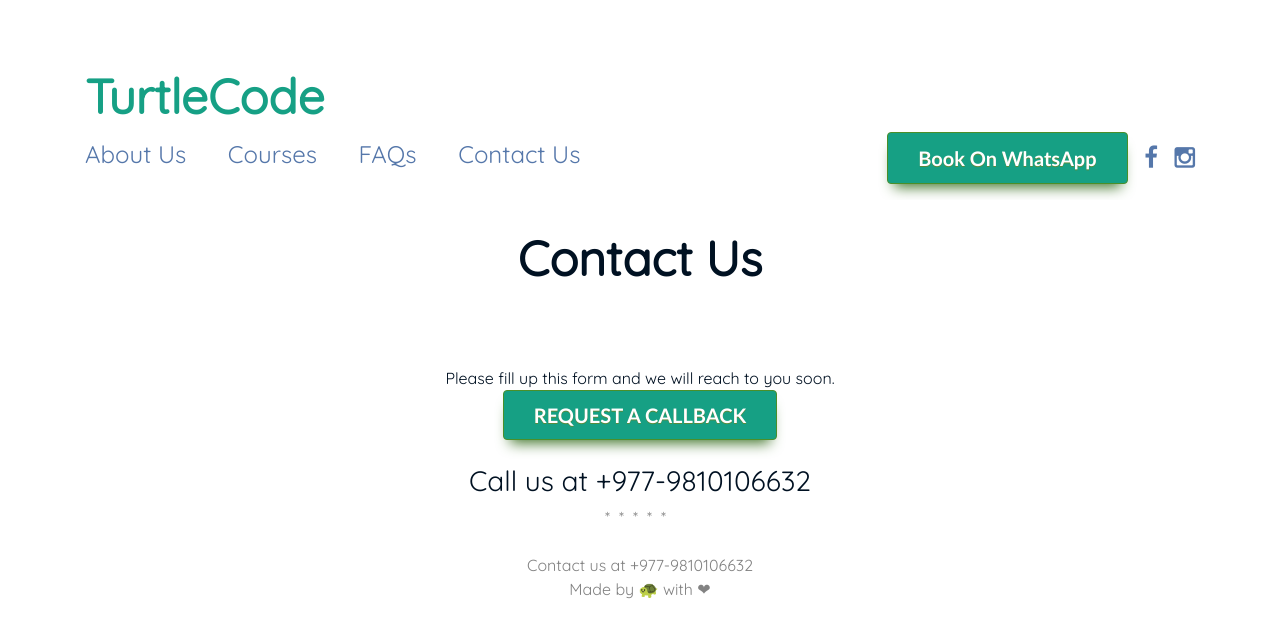
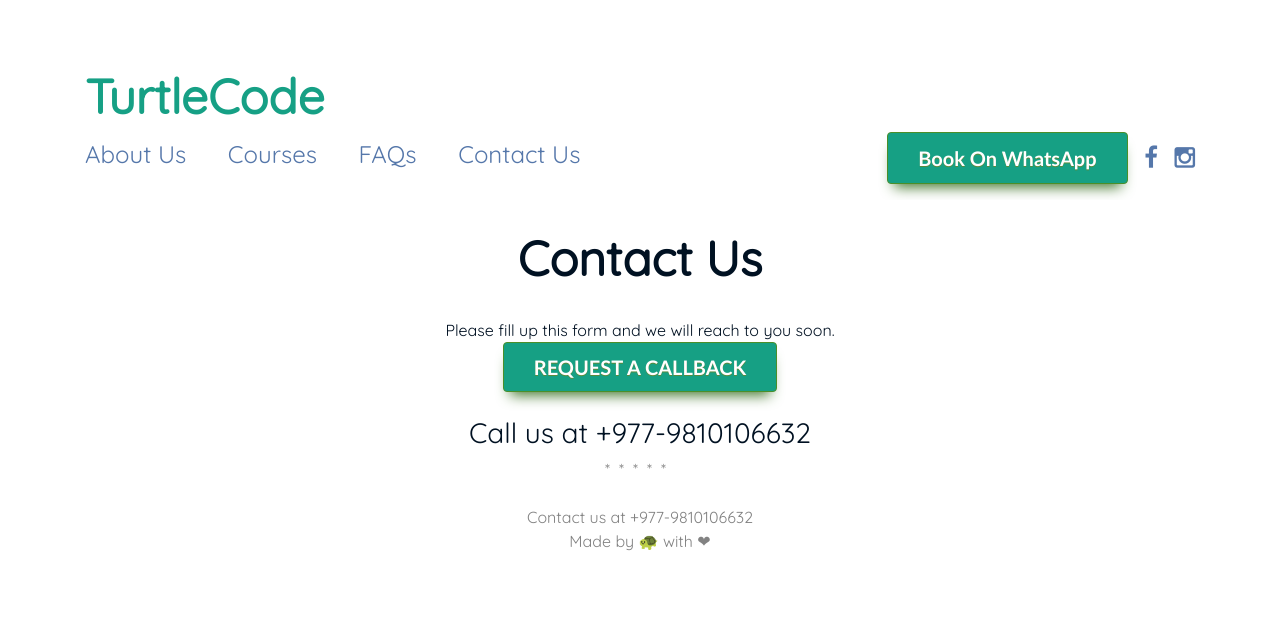
Before and after one commit to turtlecodenp/turtlecodenp.github.io, a Jekyll site: the page built from contacts.md, in a window 1280 px wide. Shown: the top 638 px of the page. Built offline with Jekyll 4.4.1, drawn with Linux system fonts in a browser that asks for light colours; nearby versions of some CDN libraries.

Commit message:
Update contacts.md

```diff
--- a/contacts.md
+++ b/contacts.md
@@ -2,12 +2,11 @@
 layout: page
 title: Contact Us
 ---
-<br>
 <div class="container">
 	<div class="row">
 		<div class="col-md-12 col-sm-12 col-xs-12 text-center">
 			Please fill up this form and we will reach to you soon.
-		</div>
+		</div><br>
         <div class="col-md-12 col-sm-12 col-xs-12 text-center">
 			<a href="https://docs.google.com/forms/d/e/1FAIpQLScVZSDbLuQWKD1jg2sHwOGTPT8k2Ljxa1hdMSgX1GkLPec4LQ/viewform?usp=sf_link" target="_blank" class="request-button">REQUEST A CALLBACK</a>
 		</div>
```
